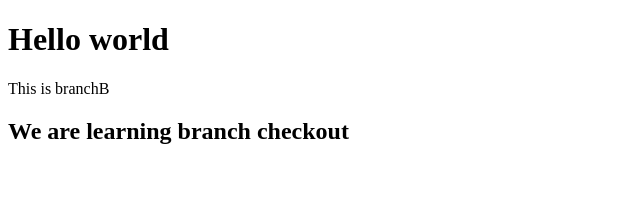
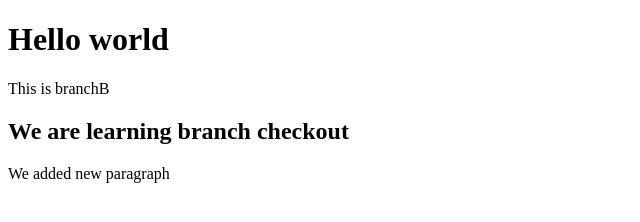
Before and after one commit to RonySatiar/gitdemo, a plain HTML site: page index.html in a window 1280 px wide. Shown: the whole page, without its empty margins (0-640 px from the left). Drawn offline with Linux system fonts and the light colour scheme.

Commit message:
added another paragraph on bracnhB

```diff
--- a/index.html
+++ b/index.html
@@ -11,5 +11,6 @@
   <p>This is branchB</p>
 
   <h2>We are learning branch checkout</h2>
+  <p>We added new paragraph</p>
 </body>
 </html>
```
